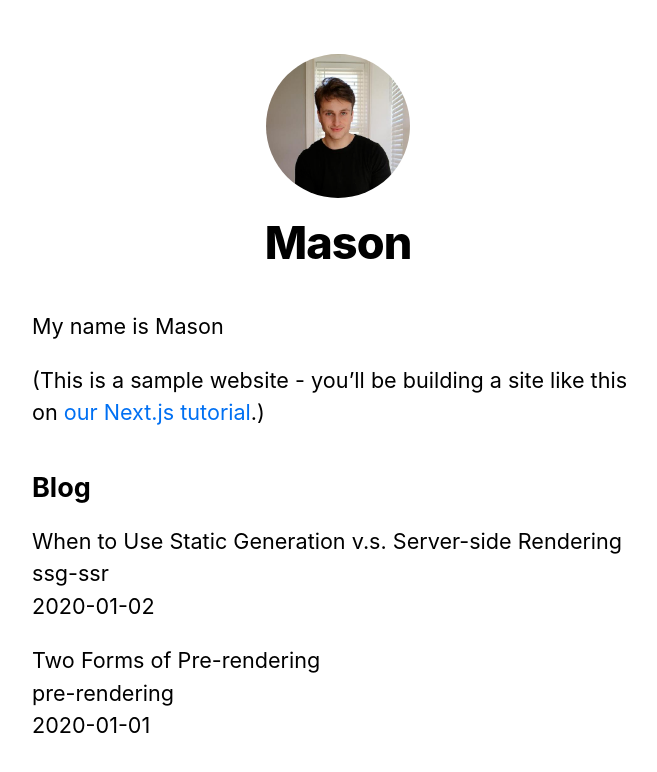
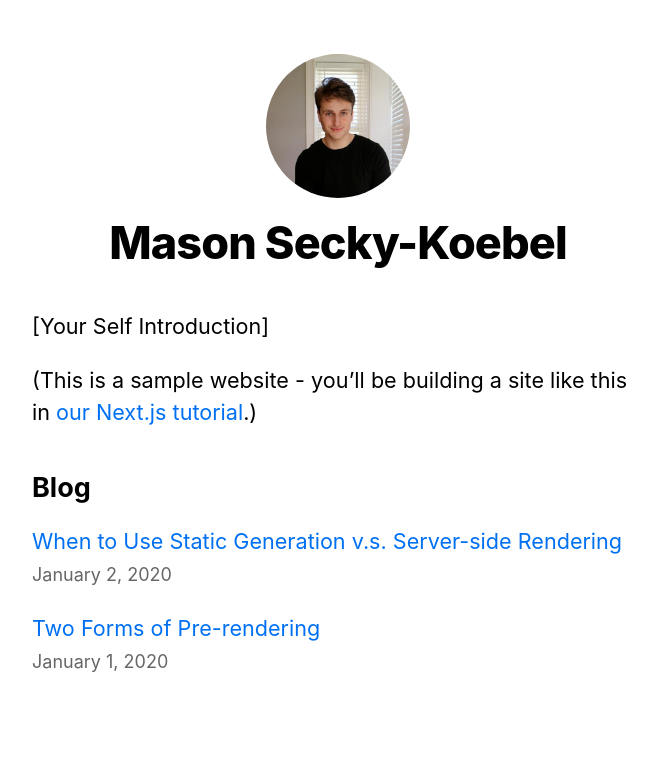
Before and after one commit to mseckykoebel/website, a Next.js app: page / in a window 1280 px wide. Shown: the top 772 px of the page, without its empty margins (302-959 px from the left). Built offline with nearby package versions, Linux system fonts and the light colour scheme.

Commit message:
added more styling to the home page and the page template

```diff
--- /dev/null
+++ b/components/date.js
@@ -0,0 +1,6 @@
+import { parseISO, format } from "date-fns";
+
+export default function Date({ dateString }) {
+  const date = parseISO(dateString);
+  return <time dateTime={dateString}>{format(date, "LLLL d, yyyy")}</time>;
+}
--- a/components/layout.js
+++ b/components/layout.js
@@ -4,7 +4,7 @@
 import utilStyles from "../styles/utils.module.css";
 import Link from "next/link";
 
-const name = "Mason";
+const name = "Mason Secky-Koebel";
 export const siteTitle = "Next.js Sample Website";
 
 export default function Layout({ children, home }) {
--- a/package.json
+++ b/package.json
@@ -8,6 +8,7 @@
     "start": "next start"
   },
   "dependencies": {
+    "date-fns": "^2.22.1",
     "gray-matter": "^4.0.3",
     "next": "^10.0.0",
     "postcss-flexbugs-fixes": "^5.0.2",
--- a/pages/index.js
+++ b/pages/index.js
@@ -2,6 +2,8 @@
 import Layout, { siteTitle } from "../components/layout";
 import utilStyles from "../styles/utils.module.css";
 import { getSortedPostsData } from "../lib/posts";
+import Link from "next/link";
+import Date from "../components/date";
 
 export default function Home({ allPostsData }) {
   return (
@@ -10,9 +12,9 @@
         <title>{siteTitle}</title>
       </Head>
       <section className={utilStyles.headingMd}>
-        <p>My name is Mason</p>
+        <p>[Your Self Introduction]</p>
         <p>
-          (This is a sample website - you’ll be building a site like this on{" "}
+          (This is a sample website - you’ll be building a site like this in{" "}
           <a href="https://nextjs.org/learn">our Next.js tutorial</a>.)
         </p>
       </section>
@@ -21,11 +23,13 @@
         <ul className={utilStyles.list}>
           {allPostsData.map(({ id, date, title }) => (
             <li className={utilStyles.listItem} key={id}>
-              {title}
+              <Link href={`/posts/${id}`}>
+                <a>{title}</a>
+              </Link>
               <br />
-              {id}
-              <br />
-              {date}
+              <small className={utilStyles.lightText}>
+                <Date dateString={date} />
+              </small>
             </li>
           ))}
         </ul>
```
Also changed, not shown: pages/posts/[id].js (+13 -6 lines), 2 other files (tests, documents, lock files or other folders).
